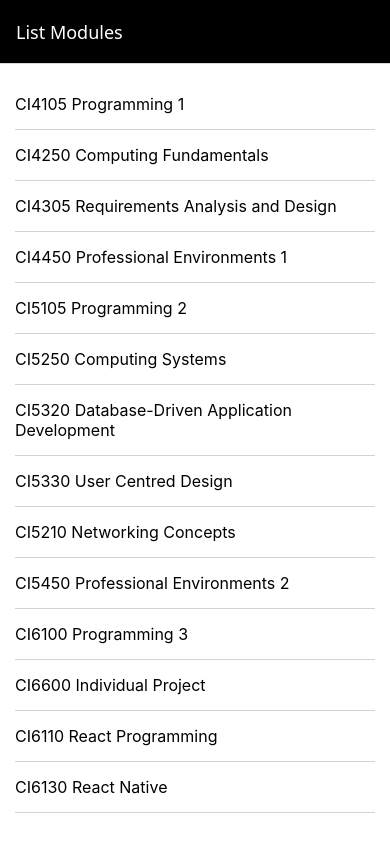
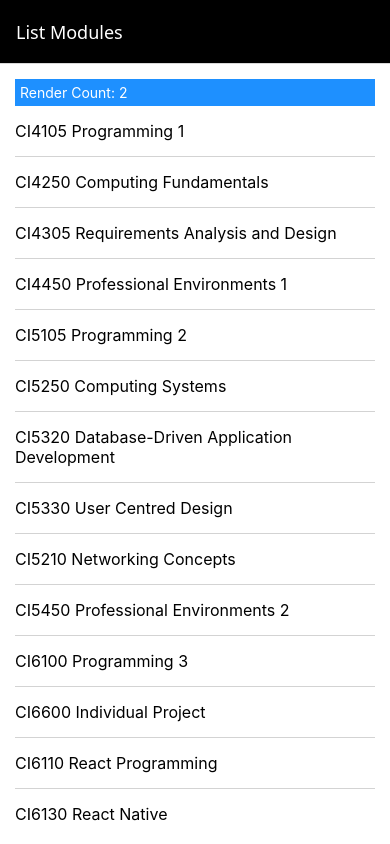
Before and after one commit to Noman-Bhatti/Crudler, a React Native app in the folder src/: screen /ModuleListScreen in a window 390 px wide. Built offline with nearby package versions, Linux system fonts and the light colour scheme.

Commit message:
#5 Including CRUDL state

```diff
--- /dev/null
+++ b/src/components/UI/RenderCount.js
@@ -0,0 +1,30 @@
+import { useRef } from "react";
+import { StyleSheet, Text, View } from "react-native";
+
+const RenderCount = ({
+  backgroundColor = "dodgerblue",
+  fontColor = "white",
+}) => {
+  // Initalisations --------------------------------------------
+
+  // States ---------------------------------------------------
+  const renderCount = useRef(0);
+  renderCount.current += 1;
+
+  // Handlers -------------------------------------------------
+
+  // View -----------------------------------------------------
+  return (
+    <Text style={[styles.count, { backgroundColor, color: fontColor }]}>
+      Render Count: {renderCount.current}
+    </Text>
+  );
+};
+
+const styles = StyleSheet.create({
+  count: {
+    padding: 5,
+  },
+});
+
+export default RenderCount;
--- a/src/components/screens/ModuleListScreen.js
+++ b/src/components/screens/ModuleListScreen.js
@@ -1,28 +1,30 @@
+import { use, useState } from "react";
 import { StyleSheet } from "react-native"; // Added View import
 import Screen from "../layout/Screen";
 import ModuleList from "../entity/modules/ModuleList.js";
+import RenderCount from "../UI/RenderCount.js";
 
 import initaialModules from "../../data/modules.js";
 
 const ModuleListScreen = () => {
   // Initalisations --------------------------------------------
-  const modules = initaialModules;
 
   // States ---------------------------------------------------
+  const [modules, setModules] = useState(initaialModules);
 
   // Handlers -------------------------------------------------
-  const handleSelect = (module) =>
-    alert(`Module ${module.ModuleCode} selected`);
+  const handleDelete = (module) =>
+    setModules(modules.filter((item) => item.ModuleID !== module.ModuleID));
+
   // View -----------------------------------------------------
   return (
     <Screen>
-      <ModuleList modules={modules} onSelect={handleSelect} />
+      <RenderCount />
+      <ModuleList modules={modules} onSelect={handleDelete} />
     </Screen>
   );
 };
 
-const styles = StyleSheet.create({
-  container: {},
-});
+const styles = StyleSheet.create({});
 
 export default ModuleListScreen;
```
